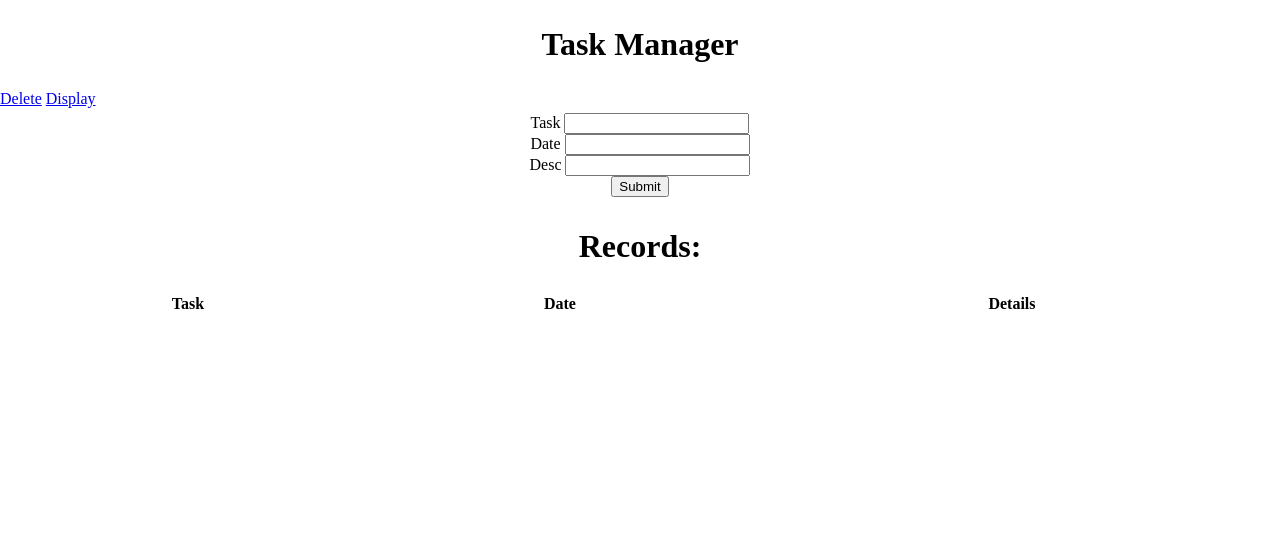
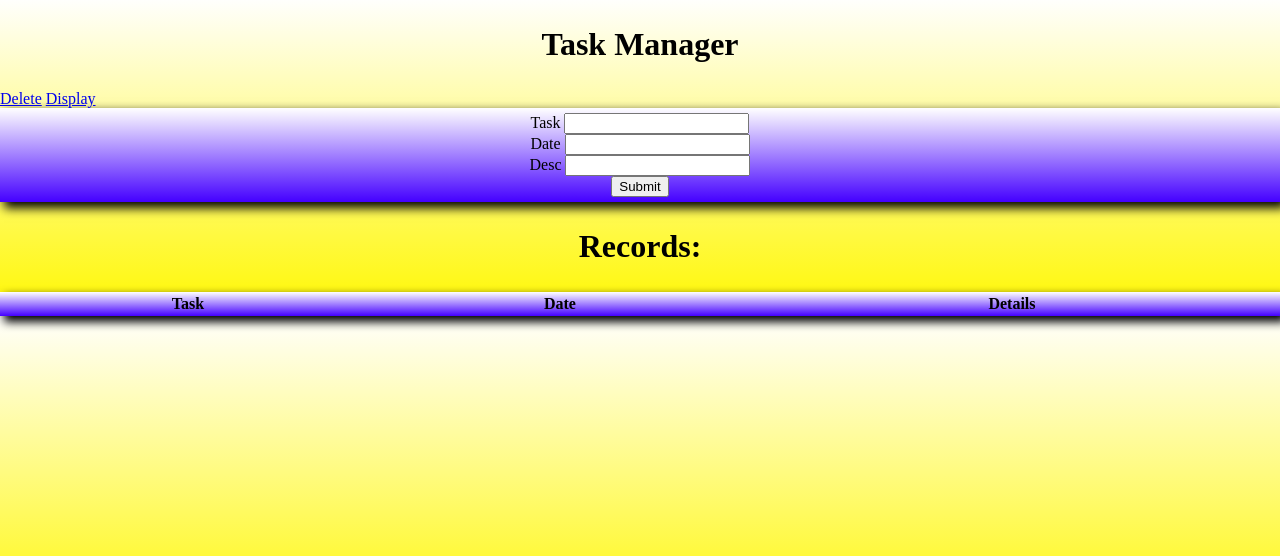
Before and after one commit to N01551957/Virtualization_Project2023, a Flask app: page / in a window 1280 px wide. Shown: the top 556 px of the page. Run offline with Flask 3, Linux system fonts and the light colour scheme; lists and menus that the app fills with data are empty; some libraries are stand-ins or nearby versions.

Commit message:
made changes to css

```diff
--- a/main.py
+++ b/main.py
@@ -62,7 +62,7 @@ def Delete_Tasks():
     :return:
     """
     cursor = mysql.connection.cursor()
-    cursor.execute("""DELETE FROM virtualization_project.todo_list WHERE task_id > 0""")
+    cursor.execute("""DELETE FROM virtualization_project.todo_list WHERE task_id > 1""")
     mysql.connection.commit()
     cursor.close()
     return render_template('page.html')
--- a/static/css/main.css
+++ b/static/css/main.css
@@ -2,6 +2,7 @@ body {
     margin: 0;
     font-family: 'Times New Roman', Times, serif;
     font-size: 11;
+    background: linear-gradient(0deg, #fff700 0%, #ffffff 101%);
 }
 h1{
     text-align: center;
@@ -10,9 +11,13 @@ h1{
 form{
     text-align: center;
     padding: 5px;
+    box-shadow: 5px 5px 10px 1px #000000;
+    background: linear-gradient(0deg, #4400ff 0%, #ffffff 100%);
 }
 table{
     width: 100%;
+    box-shadow: 5px 5px 10px 1px #000000;
+    background: linear-gradient(0deg, #4400ff 0%, #ffffff 100%);
 }
 td{
     text-align: center;
```
